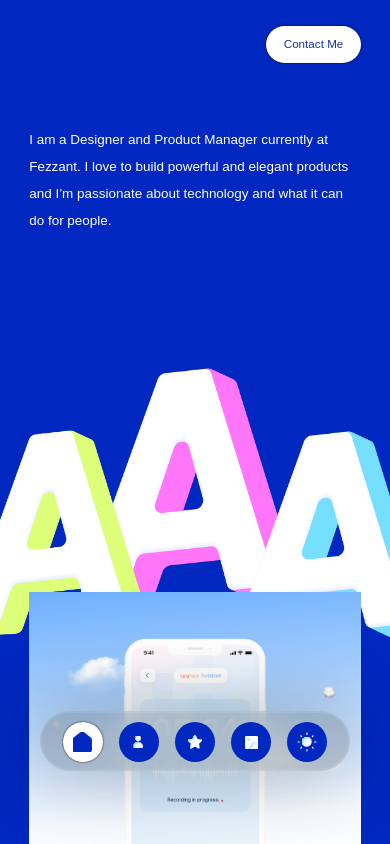
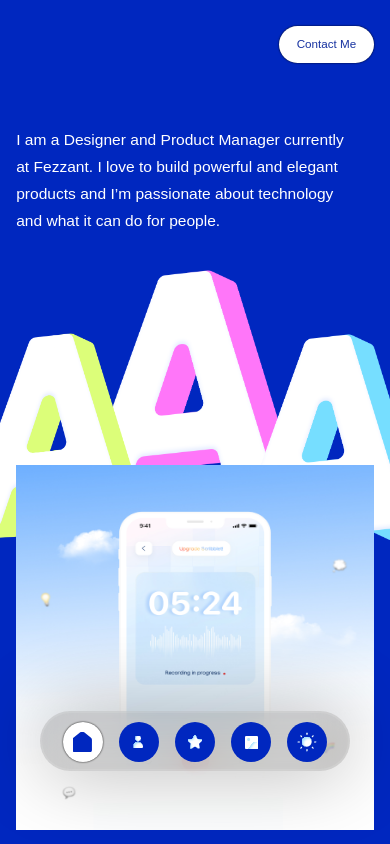
Before and after one commit to cyberkillua/abdyfolio, a React (Vite) app: page / in a window 390 px wide. Shown: the top 844 px of the page. Built offline with nearby package versions, Linux system fonts and the light colour scheme; a web font is replaced by a local one.

Commit message:
fixed media queries

```diff
--- a/src/components/returnUp/returnUpBtn.scss
+++ b/src/components/returnUp/returnUpBtn.scss
@@ -19,6 +19,7 @@
         height:   toRem(48);
         bottom: 2rem;
         right: 2rem;
+        display: none;
         border-radius: .8rem;
     }
 
--- a/src/pages/home/home.scss
+++ b/src/pages/home/home.scss
@@ -8,12 +8,12 @@
     flex-direction: column;
     background-color: $primary;
     position: relative;
-    padding: toRem(40) toRem(26) toRem(100) toRem(26);
+    padding: toRem(40) toRem(90) toRem(150) toRem(90);
     // height: 259vh;
     transition: background-color 0.5s ease;
 
     @include mobile{
-        padding: toRem(40) toRem(45) toRem(100) toRem(45);
+        padding: toRem(40) toRem(25) toRem(100) toRem(25);
     }
 
     &[darkmode = true]{
@@ -49,11 +49,15 @@
         position: relative;
         justify-content: space-between;
             @include respond-to-orientation(portrait){
-                height: 55vh;
+                height: 40vh;
             }
 
         .hero_text {
             max-width: 44.5rem;
+
+            @include mobile{
+                max-width: 340px;
+            }
             &[darkmode = true]{
                 color: rgba(18, 2, 215, 1);
                 transition: color 0.5s ease;
@@ -81,6 +85,10 @@
             }
             img{
                 width: 100%;
+
+                @include mobile{
+                    height: 365px;
+                }
             }
 
             .project_name{
@@ -118,12 +126,11 @@
         width: 40%;
 
         @include  mobile{
-            top: toRem(650);
+            top: toRem(500);
         }
 
         img{
             width: 100%;
-            // height: toRem(702);
         }
 
     }
@@ -146,7 +153,7 @@
             width: 100%;
         }
         @include  mobile{
-            top: toRem(550);
+            top: toRem(400);
         }
 
     }
--- a/src/styles/base/_generics.scss
+++ b/src/styles/base/_generics.scss
@@ -7,12 +7,12 @@
 }
 
 .paragraph--2 {
-    font-size: 1.6rem;
+    font-size: 1.7rem;
     line-height: 2.6rem;
     font-weight: 300;
 
     @include mobile{
-        font-size: 1.3rem;
+        font-size: 1.5rem;
     }
 }
 
```
